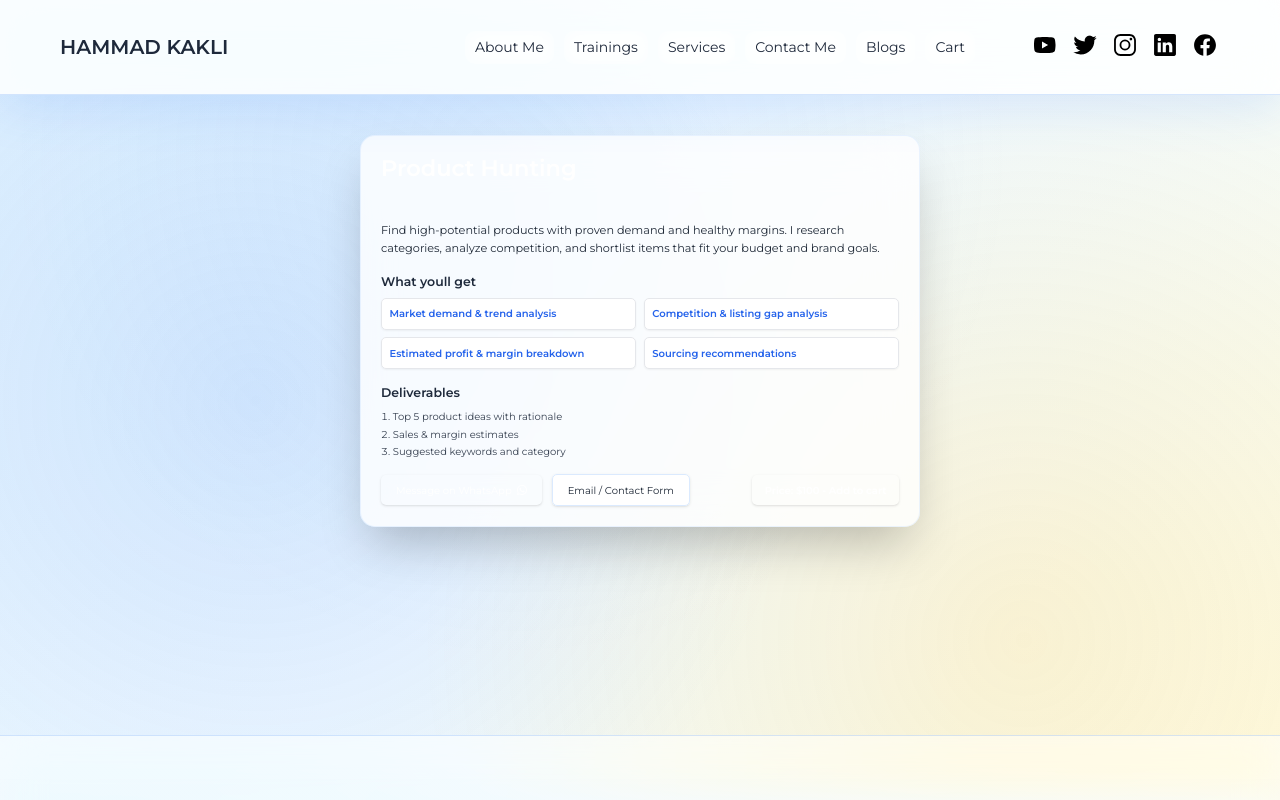
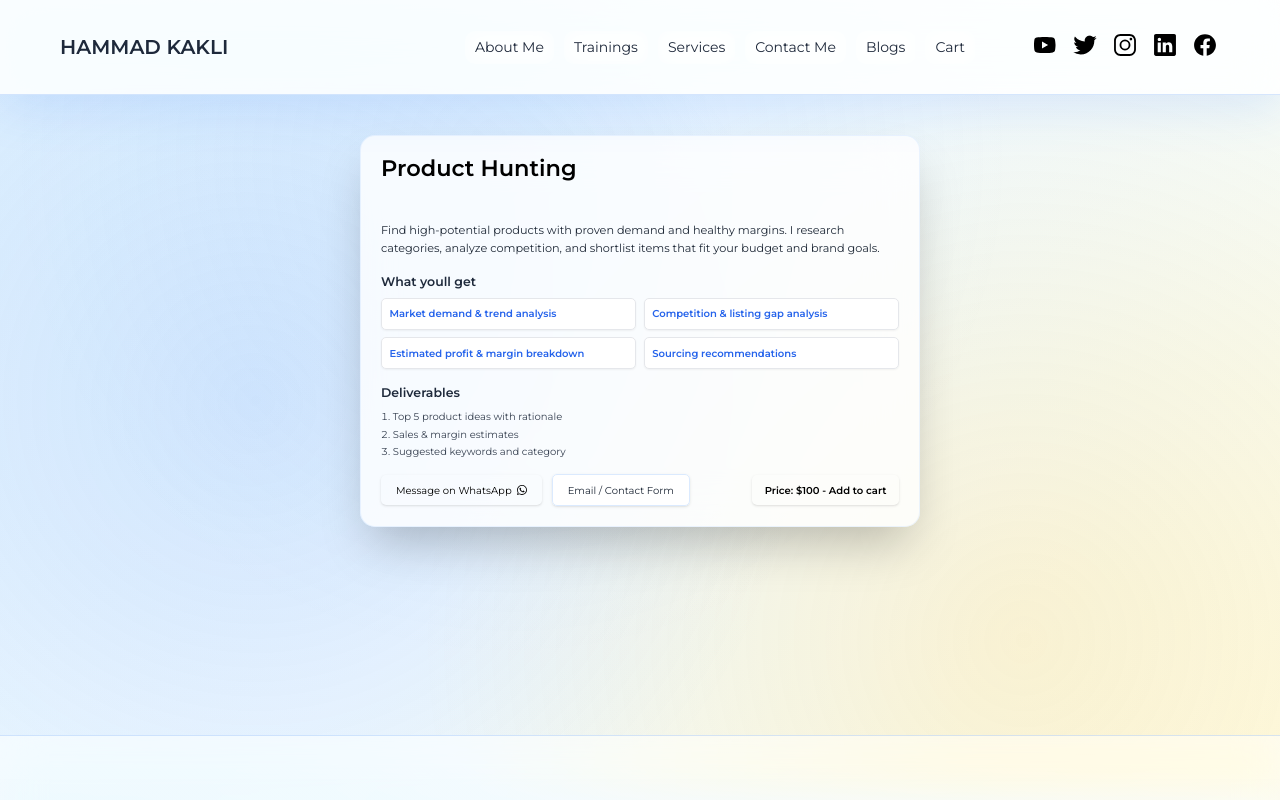
Before and after one commit to hammadkakli81/my-website, a Next.js app: page /services/product-hunting in a window 1280 px wide. Shown: the top 800 px of the page. Built offline with nearby package versions, Linux system fonts and the light colour scheme; no server answers.

Commit message:
update services 5

```diff
--- a/components/service-detail.tsx
+++ b/components/service-detail.tsx
@@ -39,7 +39,7 @@ const ServiceDetail: React.FC<Props> = ({
       <div className="container relative z-10">
         <div className="max-w-4xl mx-auto">
           <div className="bg-white/80 backdrop-blur-xl border border-blue-200/30 rounded-3xl shadow-2xl overflow-hidden">
-            <header className="bg-gradient-to-r from-blue-600 to-sky-500 text-white p-8">
+            <header className="bg-gradient-to-r from-blue-600 to-sky-500 text-black p-8">
               <h1 className="text-3xl md:text-4xl font-extrabold">{title}</h1>
             </header>
 
@@ -80,7 +80,7 @@ const ServiceDetail: React.FC<Props> = ({
                   target="_blank"
                   rel="noreferrer"
                   href={`https://wa.me/${contactPhone.replace(/[+\s]/g, '')}`}
-                  className="px-6 py-3 flex items-center space-x-2 bg-gradient-to-r from-green-500 to-green-600 hover:from-green-600 hover:to-green-700 transition text-white rounded-lg shadow"
+                  className="px-6 py-3 flex items-center space-x-2 bg-gradient-to-r from-green-500 to-green-600 hover:from-green-600 hover:to-green-700 transition text-black rounded-lg shadow"
                 >
                   <span>Message on WhatsApp</span>
                   <BsWhatsapp />
@@ -96,7 +96,7 @@ const ServiceDetail: React.FC<Props> = ({
                 <div className="ml-auto flex items-center gap-3">
                   <button
                     onClick={addToCart}
-                    className="px-5 py-3 rounded-lg bg-gradient-to-r from-indigo-600 to-violet-600 text-white font-semibold shadow hover:opacity-95 transition"
+                    className="px-5 py-3 rounded-lg bg-gradient-to-r from-indigo-600 to-violet-600 text-black font-semibold shadow hover:opacity-95 transition"
                   >
                     {price > 0
                       ? `Price: $${price} - Add to cart`
```
